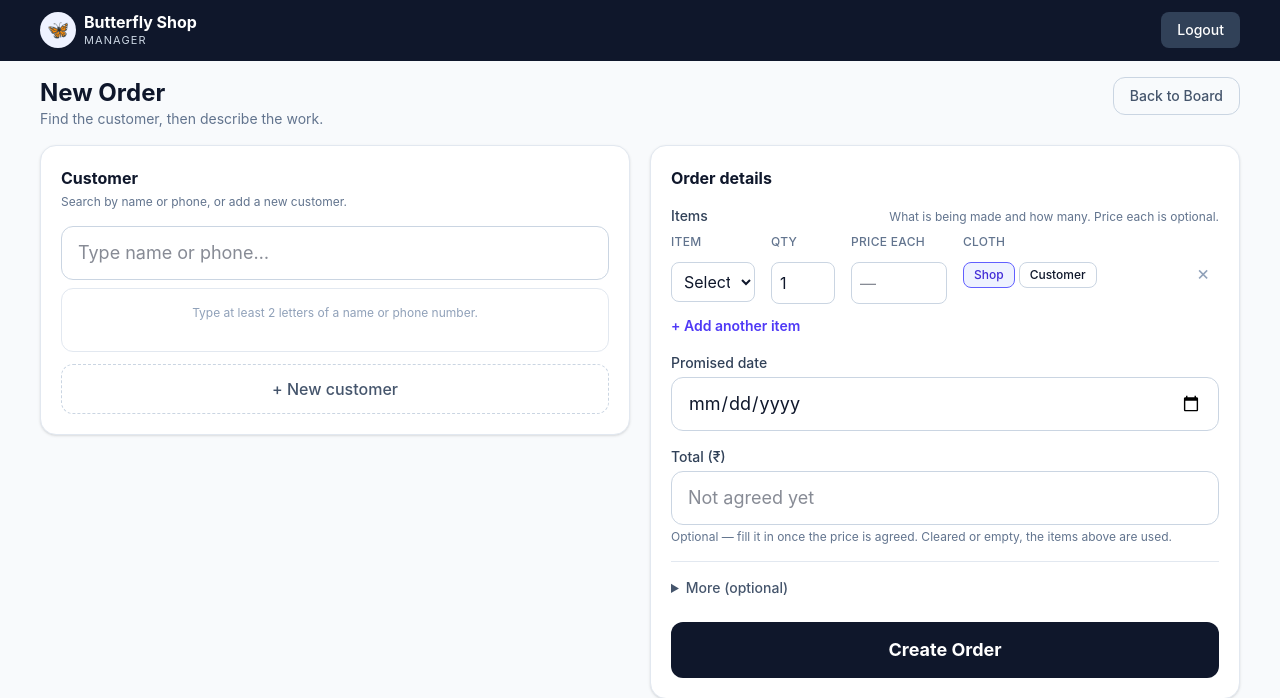
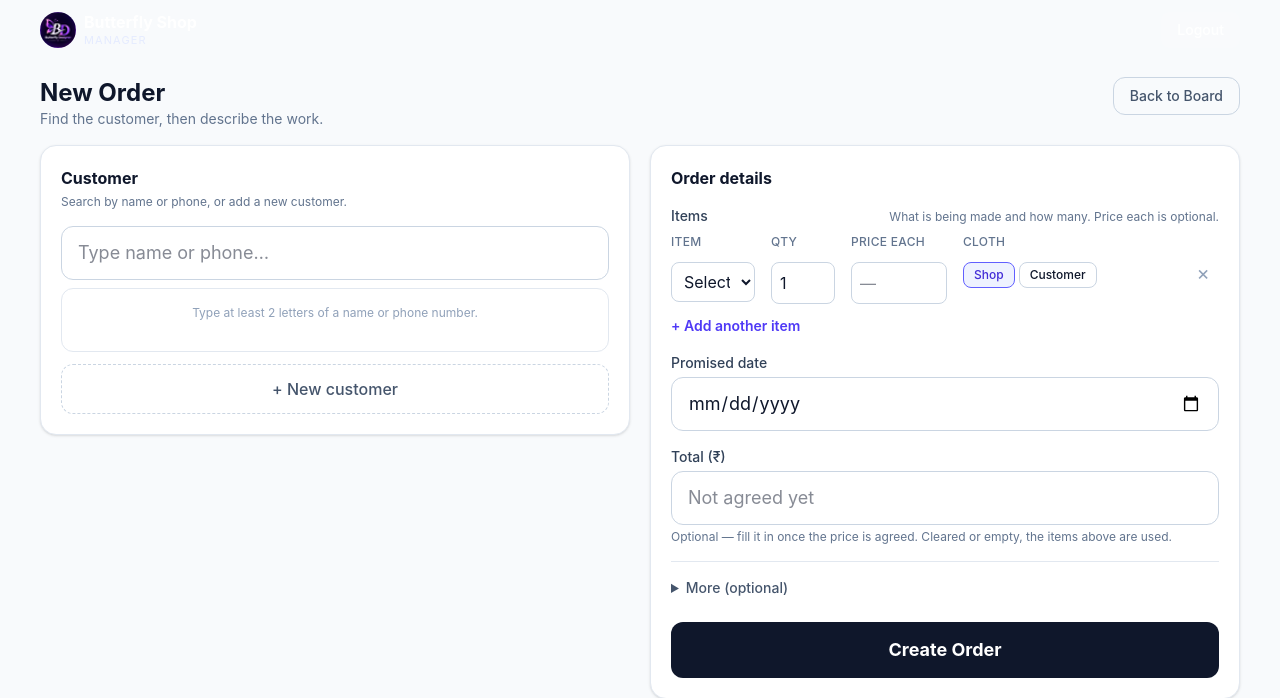
Before and after one commit to Jas2005-ct/Butterfly_designer, a Django app: page /shop/new/ in a window 1280 px wide. Shown: the top 698 px of the page. Run offline with Django 5.2, Linux system fonts and the light colour scheme; the visitor is signed in with stand-in values (Sample User, id 1); some libraries are stand-ins or nearby versions.

Commit message:
Add favicon across landing and shop, refresh shop header

```diff
--- a/core/settings.py
+++ b/core/settings.py
@@ -224,6 +224,9 @@ DEFAULT_AUTO_FIELD = 'django.db.models.BigAutoField'
 
 # django-tailwind: compiled CSS for the shop app (replaces the CDN).
 TAILWIND_APP_NAME = 'theme'
+# Only use the local Windows npm path when running on Windows
+if os.name == 'nt':
+    NPM_BIN_PATH = os.environ.get("NPM_BIN_PATH", r"C:\Program Files\nodejs\npm.cmd")
 
 # Shop manager
 LOGIN_URL = '/shop/login/'
--- a/templates/shop/base_shop.html
+++ b/templates/shop/base_shop.html
@@ -9,7 +9,8 @@
     <script src="{% static 'shop/js/htmx.min.js' %}"></script>
     <meta name="theme-color" content="#1e1b4b">
     <link rel="manifest" href="{% static 'shop/manifest.json' %}">
-    <link rel="apple-touch-icon" href="{% static 'shop/icons/icon-192.png' %}">
+    <link rel="icon" href="{% static 'shop/icons/favicon-32.png' %}" type="image/png">
+    <link rel="apple-touch-icon" href="{% static 'shop/icons/apple-touch-icon-180.png' %}">
     <meta name="mobile-web-app-capable" content="yes">
     <meta name="apple-mobile-web-app-capable" content="yes">
     <meta name="apple-mobile-web-app-status-bar-style" content="black-translucent">
@@ -19,17 +20,19 @@
 </head>
 <body class="bg-slate-50 text-slate-900 min-h-screen flex flex-col">
 
-    <header class="bg-slate-900 text-white px-4 sm:px-6 lg:px-10 py-3 flex items-center justify-between sticky top-0 z-40 print:hidden">
+    <header class="bg-indigo-700 text-white px-4 sm:px-6 lg:px-10 py-3 flex items-center justify-between sticky top-0 z-40 print:hidden">
         <div class="flex items-center gap-2">
-            <div class="w-9 h-9 rounded-full bg-indigo-50 flex items-center justify-center text-lg">&#129419;</div>
+            <div class="w-9 h-9 rounded-full bg-white/15 flex items-center justify-center overflow-hidden">
+                <img src="{% static 'shop/icons/favicon-32.png' %}" alt="Butterfly Shop" class="w-full h-full object-cover">
+            </div>
             <div>
                 <div class="font-bold leading-tight">Butterfly Shop</div>
-                <div class="text-[11px] text-slate-300 uppercase tracking-widest">Manager</div>
+                <div class="text-[11px] text-indigo-100/80 uppercase tracking-widest">Manager</div>
             </div>
         </div>
         <form method="post" action="{% url 'accounts:logout' %}">
             {% csrf_token %}
-            <button type="submit" class="text-sm bg-slate-700 hover:bg-indigo-600 px-4 py-2 rounded-lg font-medium transition-colors">
+            <button type="submit" class="text-sm bg-white/15 hover:bg-white/25 text-white px-4 py-2 rounded-lg font-medium transition-colors">
                 Logout
             </button>
         </form>
--- a/templates/shop/login.html
+++ b/templates/shop/login.html
@@ -8,7 +8,8 @@
     {% tailwind_css %}
     <meta name="theme-color" content="#1e1b4b">
     <link rel="manifest" href="{% static 'shop/manifest.json' %}">
-    <link rel="apple-touch-icon" href="{% static 'shop/icons/icon-192.png' %}">
+    <link rel="icon" href="{% static 'shop/icons/favicon-32.png' %}" type="image/png">
+    <link rel="apple-touch-icon" href="{% static 'shop/icons/apple-touch-icon-180.png' %}">
 </head>
 <body class="bg-slate-900 min-h-screen flex items-center justify-center px-4">
 
--- a/theme/static_src/package.json
+++ b/theme/static_src/package.json
@@ -1,6 +1,10 @@
 {
   "name": "theme",
   "private": true,
+  "scripts": {
+    "build": "tailwindcss -i ./src/styles.css -o ../static/css/dist/styles.css --minify",
+    "start": "tailwindcss -i ./src/styles.css -o ../static/css/dist/styles.css --watch"
+  },
   "dependencies": {
     "tailwindcss": "^4.1.0",
     "@tailwindcss/cli": "^4.1.0"
```
Also changed, not shown: templates/home.html (+2 -6 lines), static/shop/icons/apple-touch-icon-180.png (added), static/shop/icons/favicon-32.png (added), theme/static/css/dist/styles.css.
